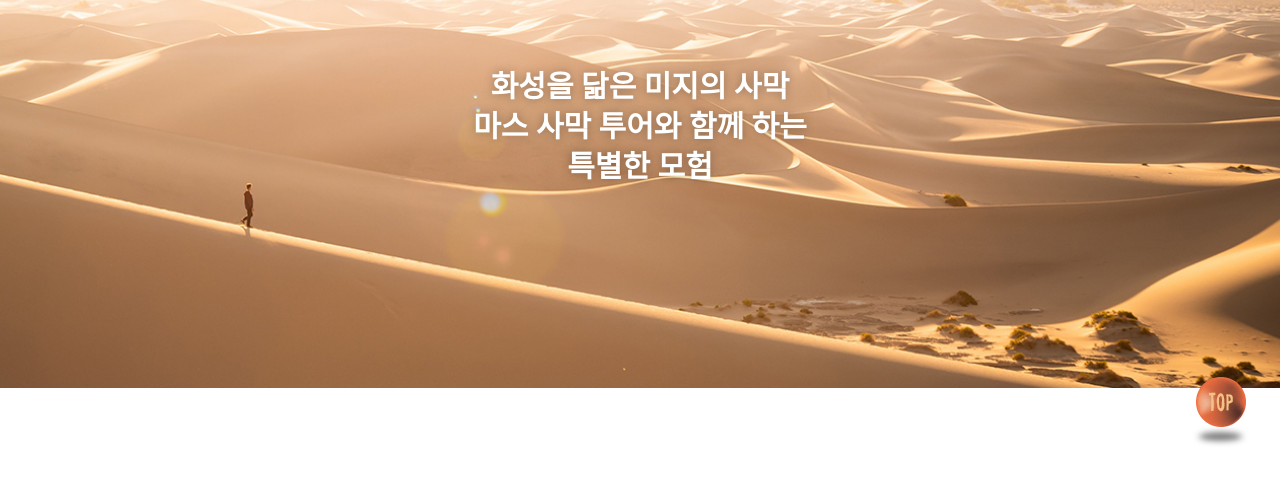
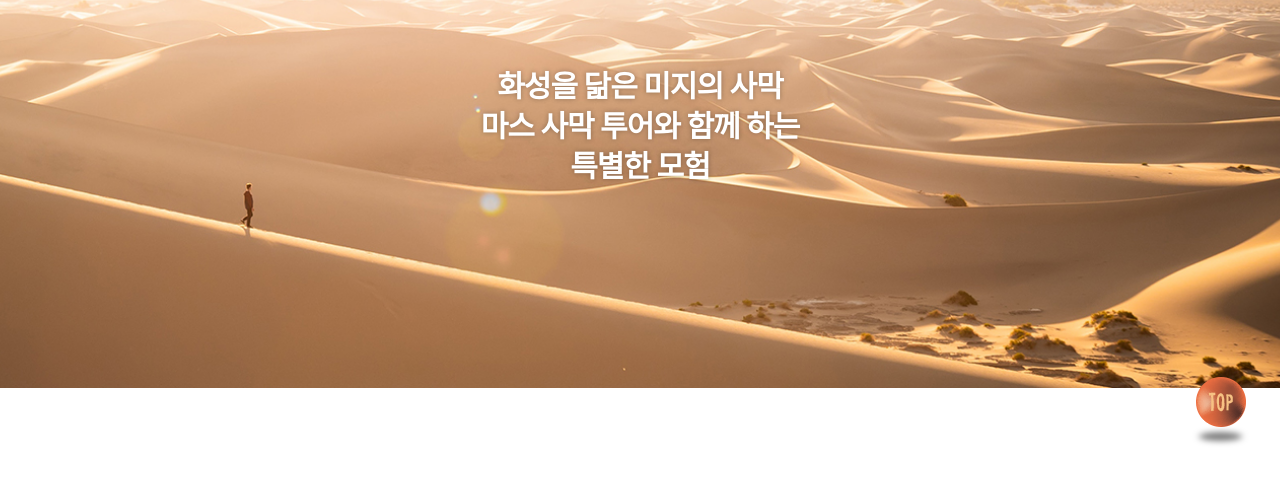
Before and after one commit to goyagwang/mars, a plain HTML site: page index.html in a window 1280 px wide. Shown: the part 322-800 px from the top of the page. Drawn offline with nearby package versions, Linux system fonts and the light colour scheme; a script that the page names is missing; a web font is replaced by a local one.

Commit message:
Add files via upload

```diff
--- a/css/style.css
+++ b/css/style.css
@@ -10,6 +10,11 @@
     src: url('https://cdn.jsdelivr.net/gh/projectnoonnu/noonfonts_2110@1.0/Hahmlet-Regular.woff2') format('woff2');
     font-weight: normal;
     font-style: normal;
+}
+
+::selection {
+    background-color: #f6c183;
+    color: #fff;
 }
 
 * {
@@ -75,8 +80,7 @@ body {
     line-height: 40px;
     text-align: center;
     color: #fff;
-    text-shadow: 0 0 10px rgba(0, 0, 0, 0.3);
-    letter-spacing: 0;
+    text-shadow: 0 0 5px rgba(0, 0, 0, 0.3);
 }
 
 /*top*/
@@ -232,7 +236,6 @@ body {
     line-height: 46px;
     text-align: center;
     font-family: 'Hahmlet-Regular';
-    letter-spacing: 0px;
     color: #563028;
 }
 
@@ -559,7 +562,6 @@ body {
     line-height: 46px;
     margin-bottom: 100px;
     font-family: 'Hahmlet-Regular';
-    letter-spacing: 0px;
     color: #563028;
 }
 
```
